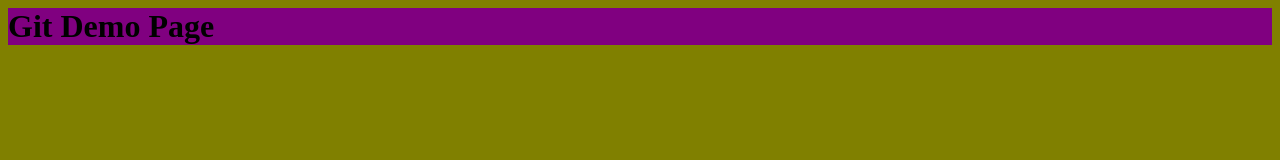
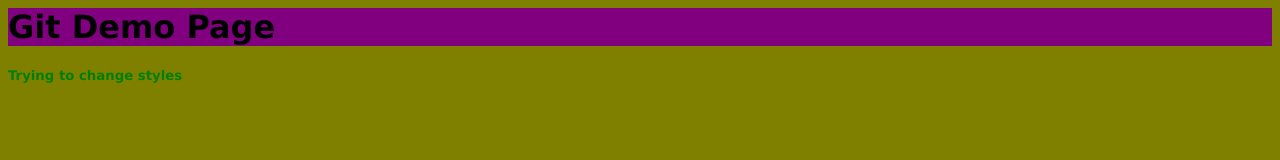
Before and after one commit to kwameb4/gitfolder, a plain HTML site: page index.html in a window 1280 px wide. Drawn offline with Linux system fonts and the light colour scheme.

Commit message:
Crazy colors

```diff
--- a/index.html
+++ b/index.html
@@ -5,6 +5,7 @@
     </head>
     <body>
         <h1>Git Demo Page</h1>
+        <h5>Trying to change styles</h5>
         <script src="app.js"></script>
     </body>
 </html>
--- a/styles.css
+++ b/styles.css
@@ -4,4 +4,10 @@ body{
 
 h1{
     background-color: purple;
+    font-family: 'Lucida Sans', 'Lucida Sans Regular', 'Lucida Grande', 'Lucida Sans Unicode', Geneva, Verdana, sans-serif;
 }
+h5{
+    color:green;
+    font-weight: bolder;
+    font-family: Verdana, Geneva, Tahoma, sans-serif;
+}
```
